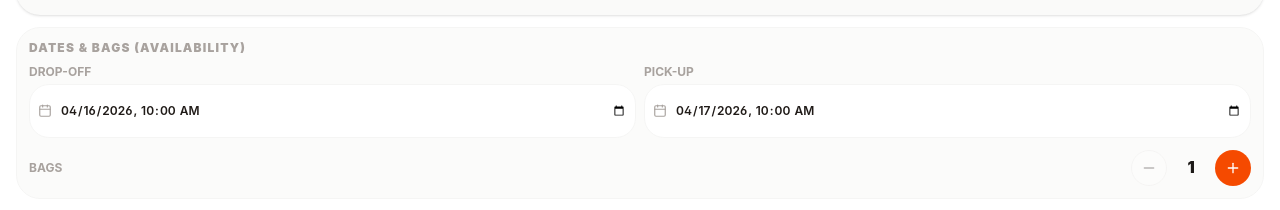
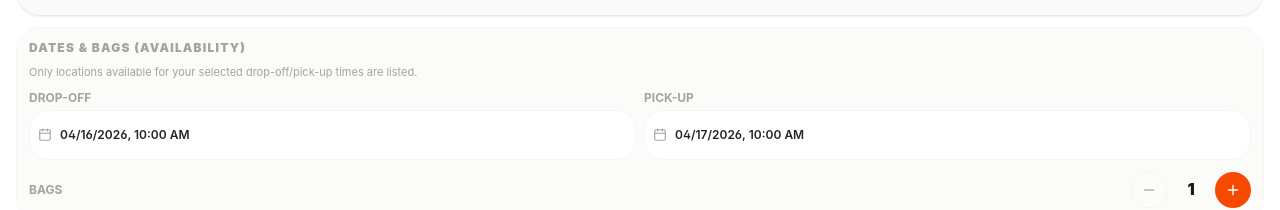
Before and after one commit to furkandogmus/emanetcim, a Next.js app: page /en/search in a window 1280 px wide. Shown: the part 181-391 px from the top of the page. Built offline with nearby package versions, Linux system fonts and the light colour scheme; no server answers; the database is empty.

Commit message:
fix errors

```diff
--- a/src/components/guest/CheckoutClient.tsx
+++ b/src/components/guest/CheckoutClient.tsx
@@ -1,7 +1,8 @@
 "use client";
 
 import { Fragment, useEffect, useState } from "react";
-import { useTranslations } from "next-intl";
+import { useRef } from "react";
+import { useLocale, useTranslations } from "next-intl";
 import QRCode from "qrcode";
 import {
   ChevronLeft,
@@ -52,6 +53,9 @@ export default function CheckoutClient({
 }: CheckoutClientProps) {
   const t = useTranslations("Guest");
   const tErr = useTranslations("Errors");
+  const locale = useLocale();
+  const checkInInputRef = useRef<HTMLInputElement>(null);
+  const checkOutInputRef = useRef<HTMLInputElement>(null);
 
   const slot = roundedSlotPrices(pricePerDay, pricingRules);
   const priceS = slot.s;
@@ -252,6 +256,28 @@ export default function CheckoutClient({
     t("checkoutStep2Short"),
     t("checkoutStep3Short"),
   ];
+  const openNativePicker = (input: HTMLInputElement | null) => {
+    if (!input) return;
+    input.focus();
+    if ("showPicker" in input) {
+      try {
+        input.showPicker();
+      } catch {
+        // Fallback for browsers not supporting showPicker reliably.
+      }
+    }
+  };
+  const formatDateTimeDisplay = (raw: string) => {
+    const parsed = parseDatetimeLocal(raw);
+    if (!parsed) return raw;
+    return new Intl.DateTimeFormat(locale, {
+      day: "2-digit",
+      month: "2-digit",
+      year: "numeric",
+      hour: "2-digit",
+      minute: "2-digit",
+    }).format(parsed);
+  };
 
   if (isSuccess) {
     return (
@@ -444,24 +470,46 @@ export default function CheckoutClient({
               <h2 className="text-sm font-black uppercase tracking-widest text-gray-900">
                 {t("stayDuration")}
               </h2>
+              <p className="text-[11px] text-gray-400 leading-relaxed">
+                {locale === "tr"
+                  ? "Esnaf müsaitlik kontrolü seçtiğiniz bırakış/alış saatlerine göre yapılır."
+                  : "Partner availability is checked against your selected drop-off and pick-up times."}
+              </p>
               <div className="flex flex-col gap-3">
                 <label className="flex flex-col gap-1.5">
                   <span className="text-[10px] font-black uppercase tracking-widest text-gray-400">
                     {t("checkoutCheckInLabel")}
                   </span>
-                  <div className="flex items-center gap-3 p-4 bg-gray-50 rounded-2xl border border-gray-100 focus-within:border-orange-200 transition-colors">
+                  <div
+                    className="relative flex items-center gap-3 p-4 bg-gray-50 rounded-2xl border border-gray-100 focus-within:border-orange-200 transition-colors cursor-pointer"
+                    onClick={() => openNativePicker(checkInInputRef.current)}
+                    onKeyDown={(e) => {
+                      if (e.key === "Enter" || e.key === " ") {
+                        e.preventDefault();
+                        openNativePicker(checkInInputRef.current);
+                      }
+                    }}
+                    role="button"
+                    tabIndex={0}
+                    aria-label={t("checkoutCheckInLabel")}
+                  >
                     <Calendar
                       size={20}
                       strokeWidth={1.5}
                       className="text-gray-400 shrink-0"
                       aria-hidden
                     />
+                    <span className="w-full bg-transparent text-sm font-semibold text-gray-900 min-h-[44px] flex items-center">
+                      {formatDateTimeDisplay(checkInLocal)}
+                    </span>
                     <input
+                      ref={checkInInputRef}
                       type="datetime-local"
+                      step={1800}
                       data-testid="checkout-checkin"
                       value={checkInLocal}
                       onChange={(e) => setCheckInLocal(e.target.value)}
-                      className="w-full bg-transparent text-sm font-semibold outline-none min-h-[44px]"
+                      className="absolute inset-0 opacity-0 cursor-pointer"
                     />
                   </div>
                 </label>
@@ -469,19 +517,36 @@ export default function CheckoutClient({
                   <span className="text-[10px] font-black uppercase tracking-widest text-gray-400">
                     {t("checkoutCheckOutLabel")}
                   </span>
-                  <div className="flex items-center gap-3 p-4 bg-gray-50 rounded-2xl border border-gray-100 focus-within:border-orange-200 transition-colors">
+                  <div
+                    className="relative flex items-center gap-3 p-4 bg-gray-50 rounded-2xl border border-gray-100 focus-within:border-orange-200 transition-colors cursor-pointer"
+                    onClick={() => openNativePicker(checkOutInputRef.current)}
+                    onKeyDown={(e) => {
+                      if (e.key === "Enter" || e.key === " ") {
+                        e.preventDefault();
+                        openNativePicker(checkOutInputRef.current);
+                      }
+                    }}
+                    role="button"
+                    tabIndex={0}
+                    aria-label={t("checkoutCheckOutLabel")}
+                  >
                     <Calendar
                       size={20}
                       strokeWidth={1.5}
                       className="text-gray-400 shrink-0"
                       aria-hidden
                     />
+                    <span className="w-full bg-transparent text-sm font-semibold text-gray-900 min-h-[44px] flex items-center">
+                      {formatDateTimeDisplay(checkOutLocal)}
+                    </span>
                     <input
+                      ref={checkOutInputRef}
                       type="datetime-local"
+                      step={1800}
                       data-testid="checkout-checkout"
                       value={checkOutLocal}
                       onChange={(e) => setCheckOutLocal(e.target.value)}
-                      className="w-full bg-transparent text-sm font-semibold outline-none min-h-[44px]"
+                      className="absolute inset-0 opacity-0 cursor-pointer"
                     />
                   </div>
                 </label>
--- a/src/components/guest/SearchClient.tsx
+++ b/src/components/guest/SearchClient.tsx
@@ -2,7 +2,7 @@
 
 import { useTranslations } from "next-intl";
 import { useLocale } from "next-intl";
-import { useState, useMemo, useCallback, useEffect } from "react";
+import { useState, useMemo, useCallback, useEffect, useRef } from "react";
 import {
   Search as SearchIcon,
   ChevronLeft,
@@ -74,6 +74,8 @@ export default function SearchClient({
   const [filterDirty, setFilterDirty] = useState(false);
   const [dynamicCenter, setDynamicCenter] = useState(searchCenter);
   const [resolvedPlaceLabel, setResolvedPlaceLabel] = useState<string | null>(null);
+  const checkInInputRef = useRef<HTMLInputElement>(null);
+  const checkOutInputRef = useRef<HTMLInputElement>(null);
 
   useEffect(() => {
     setCheckInLocal(toDatetimeLocalValue(new Date(defaultCheckInIso)));
@@ -199,6 +201,28 @@ export default function SearchClient({
   }, [searchQuery, sourceShops, minRating, maxPrice, open247Only, hasRestroom]);
 
   const markFiltersDirty = () => setFilterDirty(true);
+  const openNativePicker = (input: HTMLInputElement | null) => {
+    if (!input) return;
+    input.focus();
+    if ("showPicker" in input) {
+      try {
+        input.showPicker();
+      } catch {
+        // Safari can throw on showPicker; focus is enough fallback.
+      }
+    }
+  };
+  const formatDateTimeDisplay = (raw: string) => {
+    const parsed = parseDatetimeLocal(raw);
+    if (!parsed) return raw;
+    return new Intl.DateTimeFormat(locale, {
+      day: "2-digit",
+      month: "2-digit",
+      year: "numeric",
+      hour: "2-digit",
+      minute: "2-digit",
+    }).format(parsed);
+  };
 
   return (
     <div className="flex flex-col min-h-[100svh] bg-white font-sans selection:bg-orange-100">
@@ -246,22 +270,44 @@ export default function SearchClient({
             <p className="text-xs font-black uppercase tracking-widest text-gray-400">
               {t("searchStayWindow")}
             </p>
+            <p className="text-[11px] text-gray-400">
+              {locale === "tr"
+                ? "Seçtiğiniz bırakış/alış saatlerine göre sadece müsait noktalar listelenir."
+                : "Only locations available for your selected drop-off/pick-up times are listed."}
+            </p>
             <div className="grid grid-cols-1 sm:grid-cols-2 gap-2">
               <label className="flex flex-col gap-1">
                 <span className="text-xs font-bold text-gray-400 uppercase">
                   {t("searchCheckIn")}
                 </span>
-                <div className="flex items-center gap-2 rounded-xl bg-white border border-gray-100 px-2 py-1.5">
+                <div
+                  className="relative flex items-center gap-2 rounded-xl bg-white border border-gray-100 px-2 py-2 cursor-pointer"
+                  onClick={() => openNativePicker(checkInInputRef.current)}
+                  onKeyDown={(e) => {
+                    if (e.key === "Enter" || e.key === " ") {
+                      e.preventDefault();
+                      openNativePicker(checkInInputRef.current);
+                    }
+                  }}
+                  role="button"
+                  tabIndex={0}
+                  aria-label={t("searchCheckIn")}
+                >
                   <Calendar size={14} className="text-gray-400 shrink-0" />
+                  <span className="w-full text-xs font-semibold text-gray-800 min-h-[32px] flex items-center">
+                    {formatDateTimeDisplay(checkInLocal)}
+                  </span>
                   <input
+                    ref={checkInInputRef}
                     type="datetime-local"
+                    step={1800}
                     data-testid="search-checkin"
                     value={checkInLocal}
                     onChange={(e) => {
                       setCheckInLocal(e.target.value);
                       markFiltersDirty();
                     }}
-                    className="w-full text-xs font-semibold bg-transparent outline-none min-h-[40px]"
+                    className="absolute inset-0 opacity-0 cursor-pointer"
                   />
                 </div>
               </label>
@@ -269,17 +315,34 @@ export default function SearchClient({
                 <span className="text-xs font-bold text-gray-400 uppercase">
                   {t("searchCheckOut")}
                 </span>
-                <div className="flex items-center gap-2 rounded-xl bg-white border border-gray-100 px-2 py-1.5">
+                <div
+                  className="relative flex items-center gap-2 rounded-xl bg-white border border-gray-100 px-2 py-2 cursor-pointer"
+                  onClick={() => openNativePicker(checkOutInputRef.current)}
+                  onKeyDown={(e) => {
+                    if (e.key === "Enter" || e.key === " ") {
+                      e.preventDefault();
+                      openNativePicker(checkOutInputRef.current);
+                    }
+                  }}
+                  role="button"
+                  tabIndex={0}
+                  aria-label={t("searchCheckOut")}
+                >
                   <Calendar size={14} className="text-gray-400 shrink-0" />
+                  <span className="w-full text-xs font-semibold text-gray-800 min-h-[32px] flex items-center">
+                    {formatDateTimeDisplay(checkOutLocal)}
+                  </span>
                   <input
+                    ref={checkOutInputRef}
                     type="datetime-local"
+                    step={1800}
                     data-testid="search-checkout"
                     value={checkOutLocal}
                     onChange={(e) => {
                       setCheckOutLocal(e.target.value);
                       markFiltersDirty();
                     }}
-                    className="w-full text-xs font-semibold bg-transparent outline-none min-h-[40px]"
+                    className="absolute inset-0 opacity-0 cursor-pointer"
                   />
                 </div>
               </label>
```
